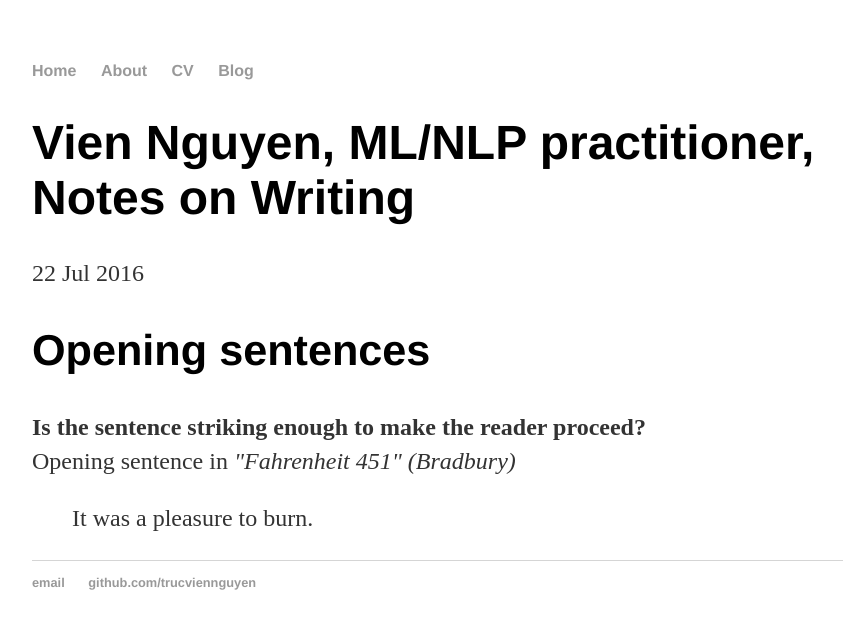
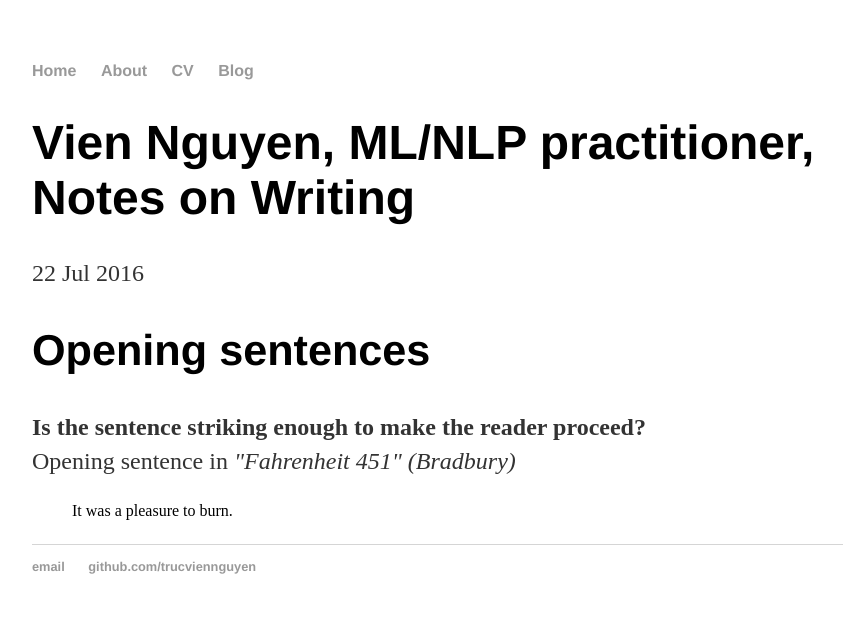
Before and after one commit to trucviennguyen/trucviennguyen.github.io, a Jekyll site: the page built from _posts/2016-07-22-vien-nguyen-writing-notes.md, in a window 1280 px wide. Shown: the top 629 px of the page, without its empty margins (160-1003 px from the left). Built offline with Jekyll 4.4.1, drawn with Linux system fonts in a browser that asks for light colours.

Commit message:
Updating blog posts.

```diff
--- a/_posts/2016-07-22-vien-nguyen-writing-notes.md
+++ b/_posts/2016-07-22-vien-nguyen-writing-notes.md
@@ -7,9 +7,9 @@ date: 2016-07-22
 <h2>Opening sentences</h2>
 <p align = "justify">
 	<strong>Is the sentence striking enough to make the reader proceed?</strong><br>
-	Opening sentence in <em>&quot;Fahrenheit 451&quot; (Bradbury)</em>
+	Opening sentence in <em>&quot;Fahrenheit 451&quot; (Bradbury)</em><br>
+	<blockquote>It was a pleasure to burn.</blockquote>
 </p>
-<blockquote><p align = "justify">It was a pleasure to burn.</p></blockquote>
 <div>
 <script>
   (function(i,s,o,g,r,a,m){i['GoogleAnalyticsObject']=r;i[r]=i[r]||function(){
```
